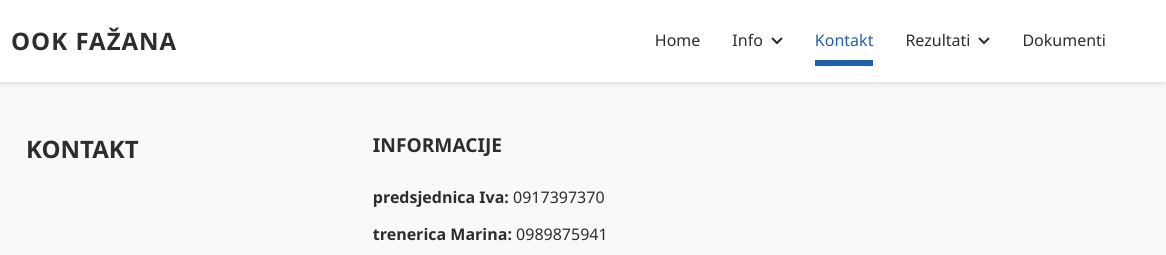
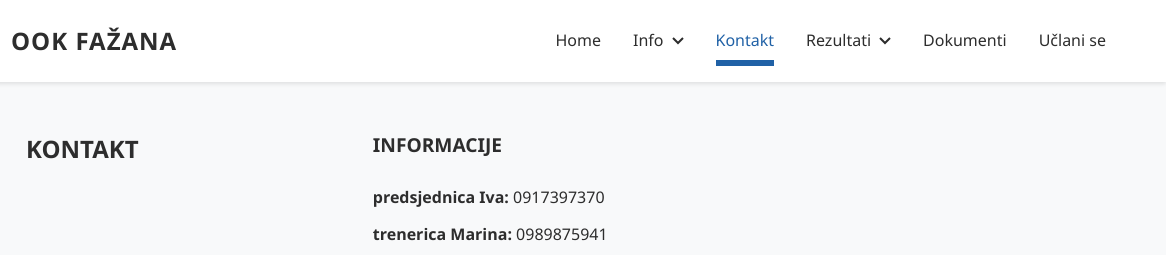
Before and after one commit to tinivanovicdev/ook-fazana-web, a website: page public/contact.html in a window 1280 px wide. Shown: the top 255 px of the page, 114-1280 px from the left. Drawn offline with Linux system fonts and the light colour scheme.

Commit message:
Add Učlani se navigation to all pages
Updated all HTML pages to include 'Učlani se' link in both desktop and mobile navigation:

Pages Updated:
- contact.html - Added to desktop and mobile nav
- treneri.html - Added to desktop and mobile nav
- uprava.html - Added to desktop and mobile nav
- prijatelji.html - Added to desktop and mobile nav
- dokumenti.html - Added to desktop and mobile nav
- rezultati-2022.html - Added to desktop and mobile nav
- rezultati-2023.html - Added to desktop and mobile nav
- rezultati-2024.html - Added to desktop and mobile nav
- cms.html - Added to desktop nav (alongside existing back link)

Navigation Position:
- Added after 'Dokumenti' link in all pages
- Consistent placement across all pages
- Maintains existing navigation structure and styling

Now users can access the membership enrollment form from any page on the website.

```diff
--- a/public/contact.html
+++ b/public/contact.html
@@ -55,6 +55,9 @@
                         <li class="nav-item">
                             <a href="dokumenti.html" class="nav-link">Dokumenti</a>
                         </li>
+                        <li class="nav-item">
+                            <a href="uclani-se.html" class="nav-link">Učlani se</a>
+                        </li>
                     </ul>
                 </nav>
 
@@ -103,6 +106,9 @@
                     </li>
                     <li class="mobile-nav-item">
                         <a href="dokumenti.html" class="mobile-nav-link">Dokumenti</a>
+                    </li>
+                    <li class="mobile-nav-item">
+                        <a href="uclani-se.html" class="mobile-nav-link">Učlani se</a>
                     </li>
                 </ul>
             </nav>
```
Also changed, not shown: public/cms.html (+6 -0 lines), public/dokumenti.html (+6 -0 lines), public/prijatelji.html (+6 -0 lines), public/rezultati-2022.html (+6 -0 lines), public/rezultati-2023.html (+6 -0 lines), public/rezultati-2024.html (+6 -0 lines), public/treneri.html (+6 -0 lines), public/uprava.html (+6 -0 lines).
